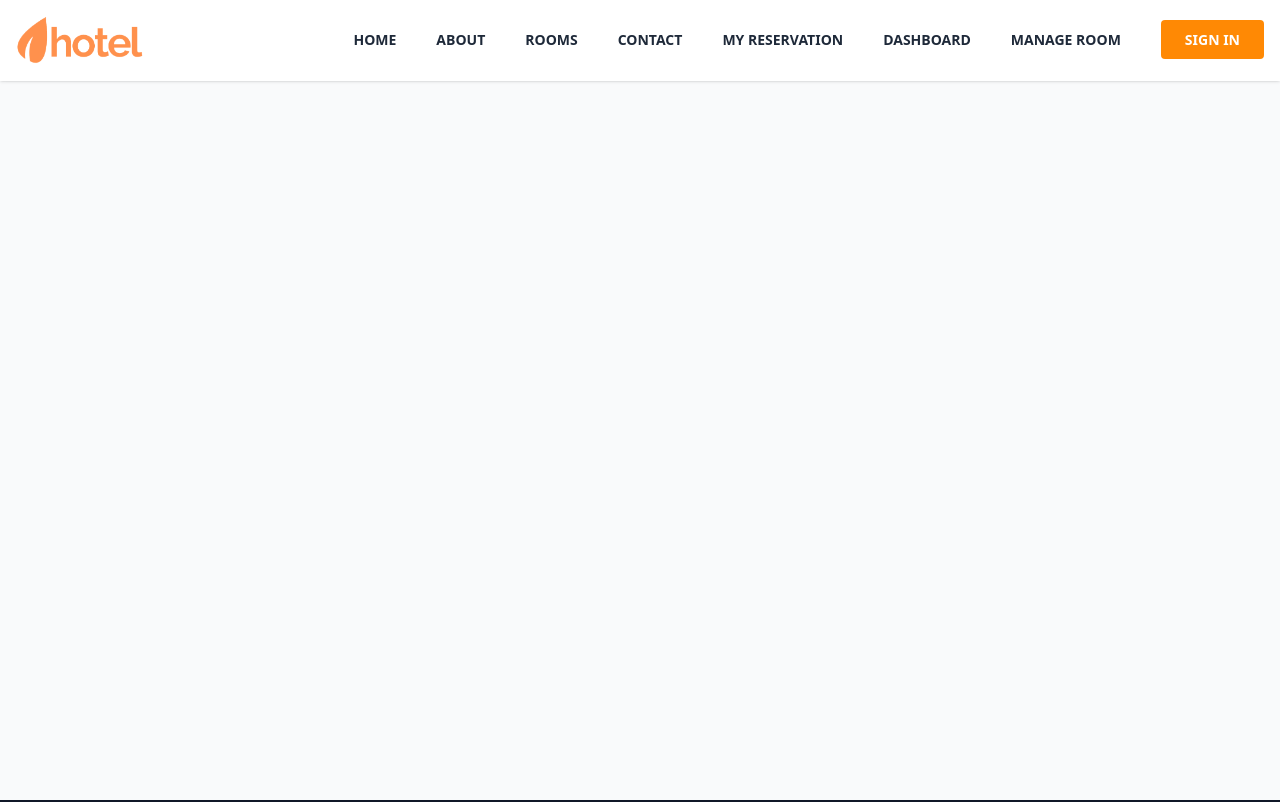
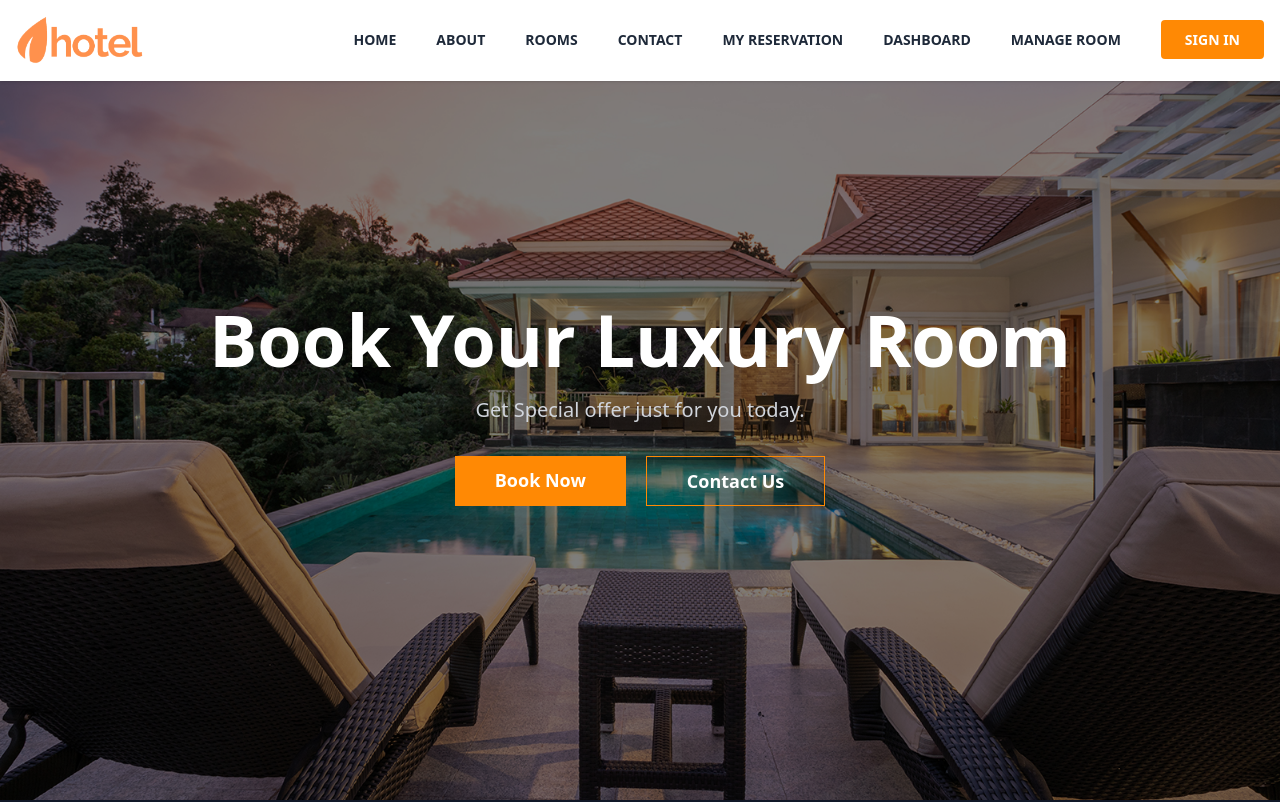
Before and after one commit to hafifradhitya/booking-hotel, a Next.js app: page / in a window 1280 px wide. Shown: the top 802 px of the page. Built offline with nearby package versions, Linux system fonts and the light colour scheme.

Commit message:
Hero Section

```diff
--- a/app/layout.tsx
+++ b/app/layout.tsx
@@ -1,7 +1,7 @@
 import type { Metadata } from "next";
 import { Raleway } from "next/font/google";
 import Navbar from "@/components/navbar/navbar";
-import Footer from "@/components/navbar/footer";
+import Footer from "@/components/footer";
 import "./globals.css";
 
 const raleway = Raleway({
--- a/app/page.tsx
+++ b/app/page.tsx
@@ -1,9 +1,9 @@
-import Image from "next/image";
+import Hero from "@/components/hero";
 
 export default function Home() {
   return (
-    <div className="">
-      <h1>Home Page</h1>
+    <div>
+      <Hero />
     </div>
   );
 }
--- /dev/null
+++ b/components/hero.tsx
@@ -0,0 +1,23 @@
+import Image from "next/image";
+import Link from "next/link";
+
+const Hero = () => {
+  return (
+    <div className="relative h-screen text-white overflow-hidden">
+        <div className="absolute inset-0">
+            <Image src="/hero.jpg" alt="hero image" fill className="object-cover object-center w-full h-full" />
+            <div className="absolute inset-0 bg-black opacity-50"></div>
+        </div>
+        <div className="relative flex flex-col justify-center items-center h-full text-center">
+            <h1 className="text-7xl font-extrabold leading-tight mb-3 capitalize">Book your luxury room</h1>
+            <p className="text-xl text-gray-300 mb-8">Get Special offer just for you today.</p>
+            <div className="flex gap-5">
+                <Link href="/room" className="bg-orange-400 text- hover:bg-orange-500 py-2.5 px-6 md:px-10 text-lg font-semibold hover:scale-105 hover:shadow-lg">Book Now</Link>
+                <Link href="/contact" className="bg-transparent border border-orange-400 text- hover:bg-orange-500 py-2.5 px-6 md:px-10 text-lg font-semibold hover:scale-105 hover:shadow-lg">Contact Us</Link>
+            </div>
+        </div>
+    </div>
+  )
+};
+
+export default Hero;
```
Also changed, not shown: components/card.tsx (added), components/footer.tsx (renamed from components/navbar/footer.tsx).
